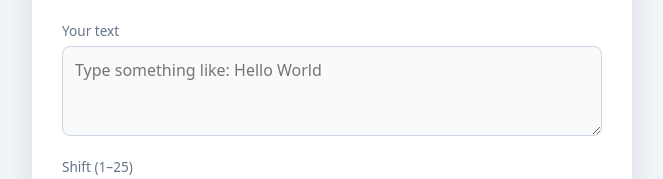
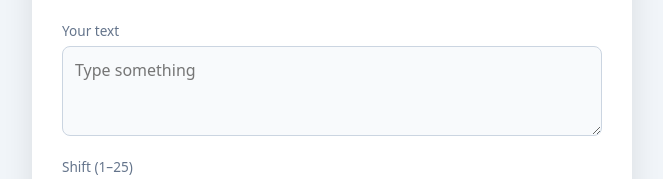
Before and after one commit to helenasaji/cipher-convertor-, a plain HTML site: page index.html in a window 1280 px wide. Shown: the part 218-397 px from the top of the page, without its empty margins (308-971 px from the left). Drawn offline with Linux system fonts and the light colour scheme.

Commit message:
Update textarea placeholder text in index.html

```diff
--- a/index.html
+++ b/index.html
@@ -17,7 +17,7 @@
     <p class="subtitle">Just for fun — no real security here!</p>
 
     <label for="input">Your text</label>
-    <textarea id="input" placeholder="Type something like: Hello World"></textarea>
+    <textarea id="input" placeholder="Type something"></textarea>
 
     <div class="row">
       <div>
```
